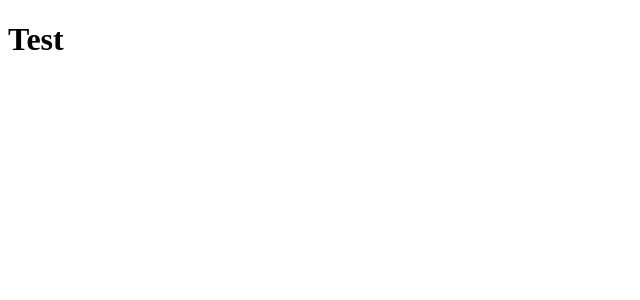
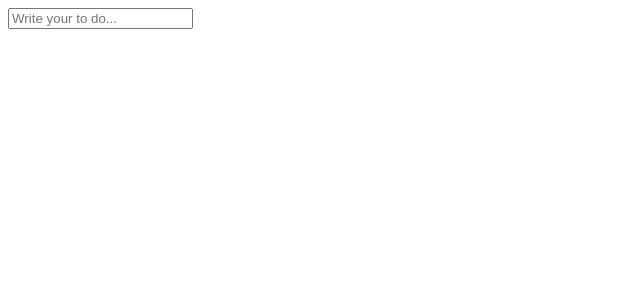
Before and after one commit to wjdals0509/todos, a React (Create React App) app: page / in a window 1280 px wide. Shown: the top 300 px of the page, without its empty margins (0-640 px from the left). Built offline with nearby package versions, Linux system fonts and the light colour scheme.

Commit message:
value(=toDo)가 State에 등장

```diff
--- a/src/App.js
+++ b/src/App.js
@@ -1,7 +1,23 @@
+import { useState } from "react";
+
 function App() {
+  // input field control
+  // todo : input의 value를 받아오는 변수
+  // setTodo : value를 수정하는 함수
+  const [toDo, setToDo] = useState(""); // default는 공백 String값
+  const onChange = (event) => setToDo(event.target.value);
+  console.log(toDo);
   return (
     <div>
-      <h1>Test</h1>
+      <form>
+        {/* to do 입력*/}
+        <input
+          onChange={onChange}
+          value={toDo}
+          type="text"
+          placeholder="Write your to do..."
+        />
+      </form>
     </div>
   );
 }
```
